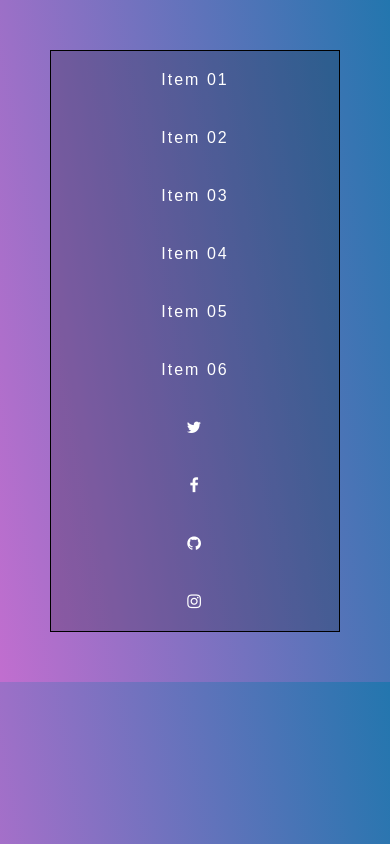
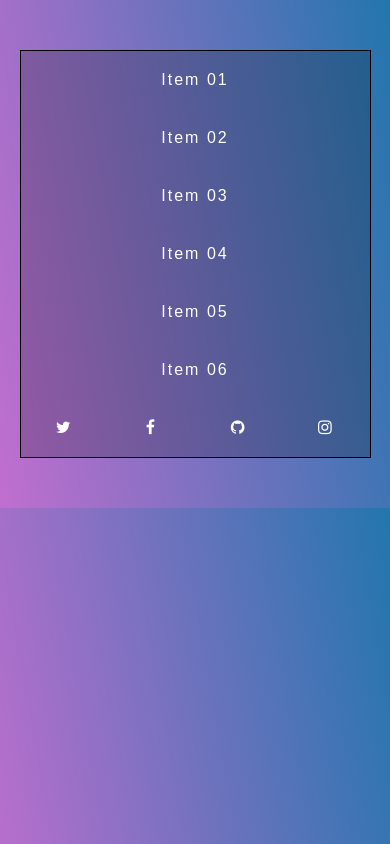
Before and after one commit to deborahsanyaolu/Week2, a plain HTML site: page flexboxNavBarChallenge/index.html in a window 390 px wide. Drawn offline with Linux system fonts and the light colour scheme.

Commit message:
nav bar challenge complete

```diff
--- a/flexboxNavBarChallenge/style.css
+++ b/flexboxNavBarChallenge/style.css
@@ -1,4 +1,5 @@
-/* Some CSS Setup - nothing to do with flexbox */
+
+
 html {
   box-sizing: border-box;
 }
@@ -33,26 +34,61 @@ a:hover {
 .wrapper {
   max-width: 1000px;
   margin: 0 auto;
-  padding:50px;
+  padding:50px 0px;
 }
 
-
-/* Flex Container */
 .flex-nav ul {
   border:1px solid black;
   list-style: none;
   margin: 0;
   padding: 0;
-
+  display: flex;
+  justify-content: space-around;
 }
 
+.social {
+  flex-grow: 1;
+}
 
-@media all and (max-width:1000px) {
-
-
+li {
+  flex-grow: 2;
 }
 
 @media all and (max-width:500px) {
+.wrapper {
+  width: 90%;
+  display: flex;
+  justify-content: center;
+}
 
+.social {
+  width: 25%;
+}
 
+li {
+  width: 100%;
 }
+
+.flex-nav ul {
+  flex-wrap: wrap;
+}
+}
+
+@media screen and (max-width: 1000px) and (min-width:501px) {
+.wrapper {
+  width: 90%;
+  display: flex;
+  justify-content: center;
+}
+
+.social {
+  width: 25%;
+}
+
+li {
+  width: 50%;
+}
+.flex-nav ul {
+  flex-wrap: wrap;
+}
+}
```
